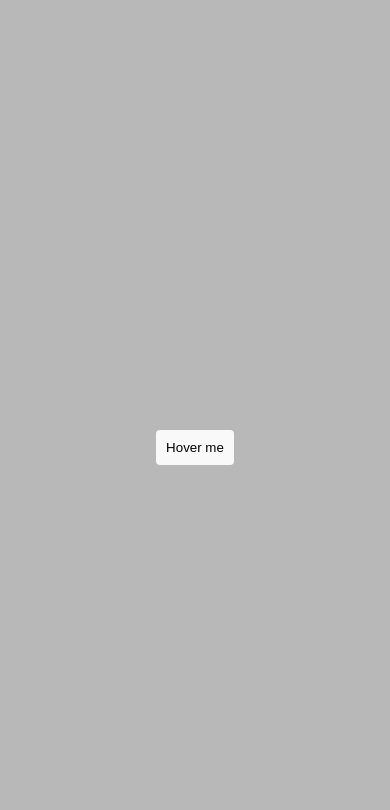
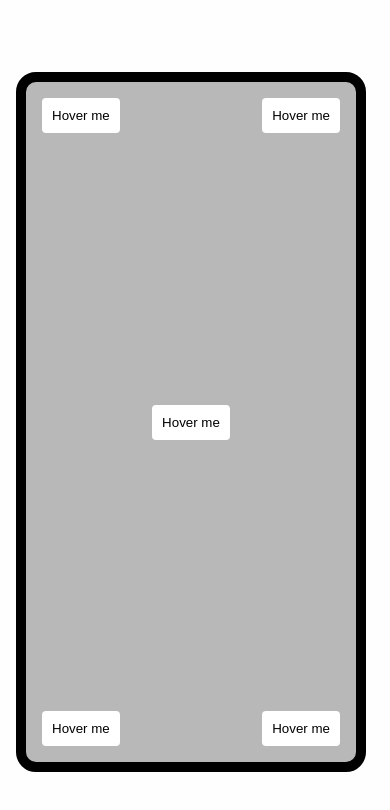
Before and after one commit to saipranay47/tooltips, a React (Vite) app: page / in a window 390 px wide. Shown: the top 810 px of the page. Built offline with nearby package versions, Linux system fonts and the light colour scheme.

Commit message:
added mobile preview
- added mobile priview to App component

```diff
--- a/src/App.jsx
+++ b/src/App.jsx
@@ -1,49 +1,22 @@
 import React from "react";
-import Tooltip from "./components/Tooltip";
 import styled from "styled-components";
-import { useTooltipContext } from "./context/TooltipContext";
+import MobilePreview from "./components/preview/MobilePreview";
 
 const Container = styled.div`
   display: flex;
-  flex-direction: column;
-  justify-content: center;
+  justify-content: space-between;
   align-items: center;
-  margin-top: 50px;
   height: 100%;
   width: 100vw;
+  max-width: 1080px;
 `;
 
-const Button = styled.button`
-  width: fit-content;
-  padding: 10px;
-  border-radius: 4px;
-  border: none;
-  background-color: #f9f9f9;
-  color: #000;
-  cursor: pointer;
-`;
-
-
 function App() {
-  const { formData } = useTooltipContext();
   return (
     <Container>
-      <Tooltip
-        text={formData.tooltipText}
-        bgcolor={formData.backgroundColor}
-        textcolor={formData.textColor}
-        padding={formData.padding + "px"}
-        cornerradius={formData.cornerRadius + "px"}
-        tooltipwidth={formData.tooltipWidth + "px"}
-        arrowheight={formData.arrowSize + "px"}
-        horizontalposition={"center"}
-        verticalposition={"bottom"}
-      >
-        <Button >Hover me</Button>
-      </Tooltip>
+      <MobilePreview/>
     </Container>
   );
 }
 
-
 export default App;
--- /dev/null
+++ b/src/components/preview/MobilePreview.jsx
@@ -0,0 +1,85 @@
+import React from "react";
+import Tooltip from "../Tooltip";
+import { useTooltipContext } from "../../context/TooltipContext";
+import { MobileContainer, Button, Row } from "./MobilePreviewElements";
+
+function MobilePreview() {
+  const { formData } = useTooltipContext();
+  return (
+    <MobileContainer>
+      <Row>
+        <Tooltip
+          text={formData.tooltipText}
+          bgcolor={formData.backgroundColor}
+          textcolor={formData.textColor}
+          padding={formData.padding + "px"}
+          cornerradius={formData.cornerRadius + "px"}
+          tooltipwidth={formData.tooltipWidth}
+          arrowheight={formData.arrowSize + "px"}
+          horizontalposition={"start"}
+          verticalposition={"bottom"}
+        >
+          <Button>Hover me</Button>
+        </Tooltip>
+        <Tooltip
+          text={formData.tooltipText}
+          bgcolor={formData.backgroundColor}
+          textcolor={formData.textColor}
+          padding={formData.padding + "px"}
+          cornerradius={formData.cornerRadius + "px"}
+          tooltipwidth={formData.tooltipWidth}
+          arrowheight={formData.arrowSize + "px"}
+          horizontalposition={"end"}
+          verticalposition={"bottom"}
+        >
+          <Button>Hover me</Button>
+        </Tooltip>
+      </Row>
+      <Row style={{ justifyContent: "center" }}>
+        <Tooltip
+          text={formData.tooltipText}
+          bgcolor={formData.backgroundColor}
+          textcolor={formData.textColor}
+          padding={formData.padding + "px"}
+          cornerradius={formData.cornerRadius + "px"}
+          tooltipwidth={formData.tooltipWidth}
+          arrowheight={formData.arrowSize + "px"}
+          horizontalposition={"center"}
+          verticalposition={"bottom"}
+        >
+          <Button>Hover me</Button>
+        </Tooltip>
+      </Row>
+      <Row>
+        <Tooltip
+          text={formData.tooltipText}
+          bgcolor={formData.backgroundColor}
+          textcolor={formData.textColor}
+          padding={formData.padding + "px"}
+          cornerradius={formData.cornerRadius + "px"}
+          tooltipwidth={formData.tooltipWidth}
+          arrowheight={formData.arrowSize + "px"}
+          horizontalposition={"start"}
+          verticalposition={"top"}
+        >
+          <Button>Hover me</Button>
+        </Tooltip>
+        <Tooltip
+          text={formData.tooltipText}
+          bgcolor={formData.backgroundColor}
+          textcolor={formData.textColor}
+          padding={formData.padding + "px"}
+          cornerradius={formData.cornerRadius + "px"}
+          tooltipwidth={formData.tooltipWidth}
+          arrowheight={formData.arrowSize + "px"}
+          horizontalposition={"end"}
+          verticalposition={"top"}
+        >
+          <Button>Hover me</Button>
+        </Tooltip>
+      </Row>
+    </MobileContainer>
+  );
+}
+
+export default MobilePreview;
--- /dev/null
+++ b/src/components/preview/MobilePreviewElements.jsx
@@ -0,0 +1,35 @@
+import styled from "styled-components";
+
+export const MobileContainer = styled.div`
+  width: 100%;
+  max-width: 350px;
+  border: 10px solid black;
+  border-radius: 20px;
+  height: 100%;
+  min-height: 700px;
+
+  padding: 16px;
+  margin: 16px;
+
+  display: flex;
+  flex-direction: column;
+  align-items: center;
+  justify-content: space-between;
+
+  background-color: #b8b8b8;
+`;
+export const Row = styled.div`
+    width: 100%;
+    display: flex;
+    justify-content: space-between;
+`;
+
+export const Button = styled.button`
+  width: fit-content;
+  padding: 10px;
+  border-radius: 4px;
+  border: none;
+  background-color: #ffffff;
+  color: #000;
+  cursor: pointer;
+`;
--- a/src/index.css
+++ b/src/index.css
@@ -4,7 +4,7 @@
   font-weight: 400;
 
   color: rgb(0, 0, 0);
-  background-color: #b8b8b8;
+  background-color: #fefefe;
 
   font-synthesis: none;
   text-rendering: optimizeLegibility;
@@ -29,6 +29,8 @@ body {
   place-items: center;
   min-height: 100vh;
   width: 100vw;
+  justify-content: center;
+  align-items: center;
 }
 
 
```
